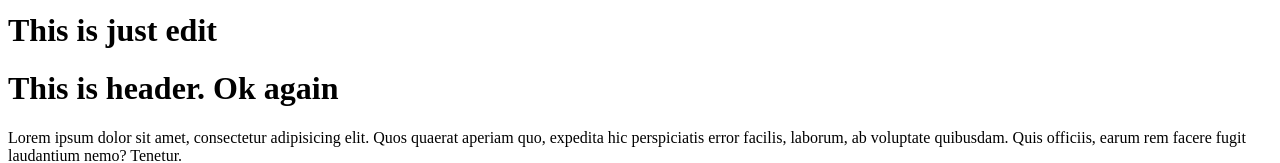
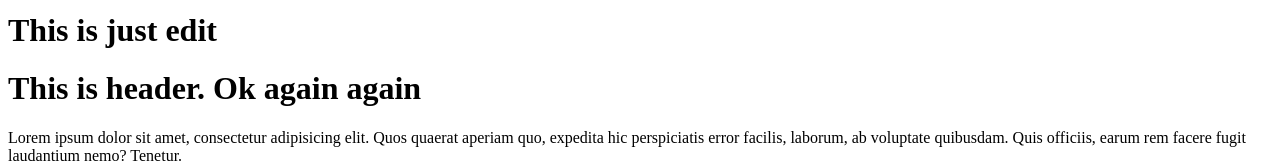
Before and after one commit to omitsen/PGDIT_Prac, a plain HTML site: page index.html in a window 1280 px wide. Shown: the part 229-392 px from the top of the page. Drawn offline with Linux system fonts and the light colour scheme.

Commit message:
added agin

```diff
--- a/index.html
+++ b/index.html
@@ -15,7 +15,7 @@
     <a href="https://github.com/joshnh/Git-Commands"></a>
     <a href="https://docs.google.com/document/d/14s82G8o3D3Nq0Pi6kQGDuylL-QqnkF4Ct-PDlTn2rQ8/edit"></a>
     <div>
-        <h1>This is header. Ok again</h1>
+        <h1>This is header. Ok again again</h1>
         <p>Lorem ipsum dolor sit amet, consectetur adipisicing elit. Quos quaerat aperiam quo, expedita hic perspiciatis error facilis, laborum, ab voluptate quibusdam. Quis officiis, earum rem facere fugit laudantium nemo? Tenetur.</p>
     </div>
 </body>
```
